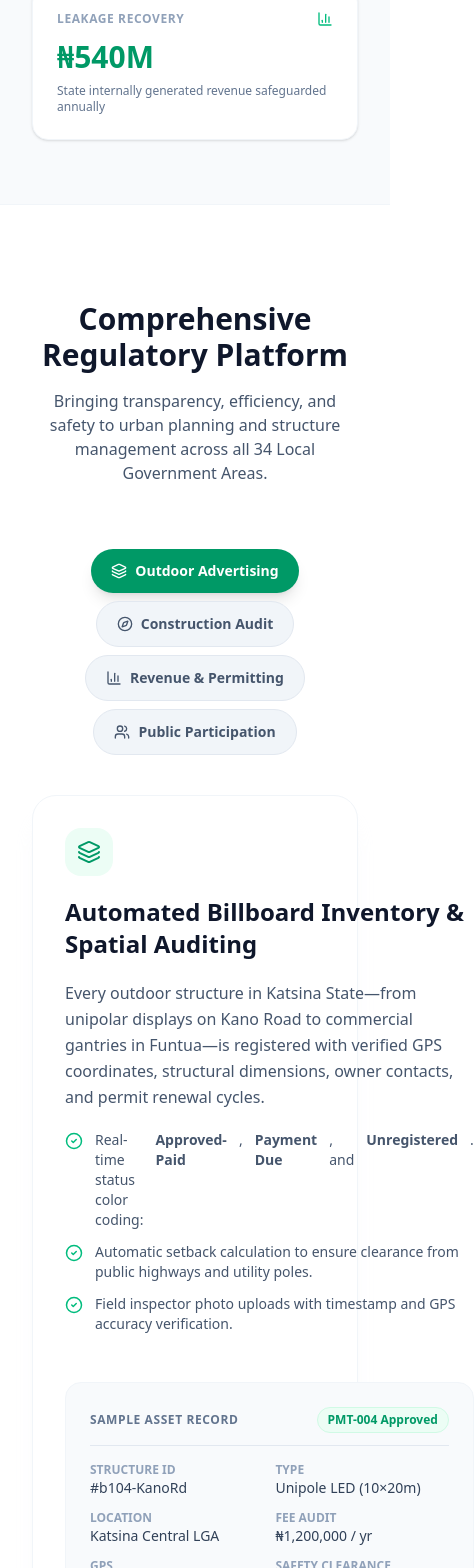
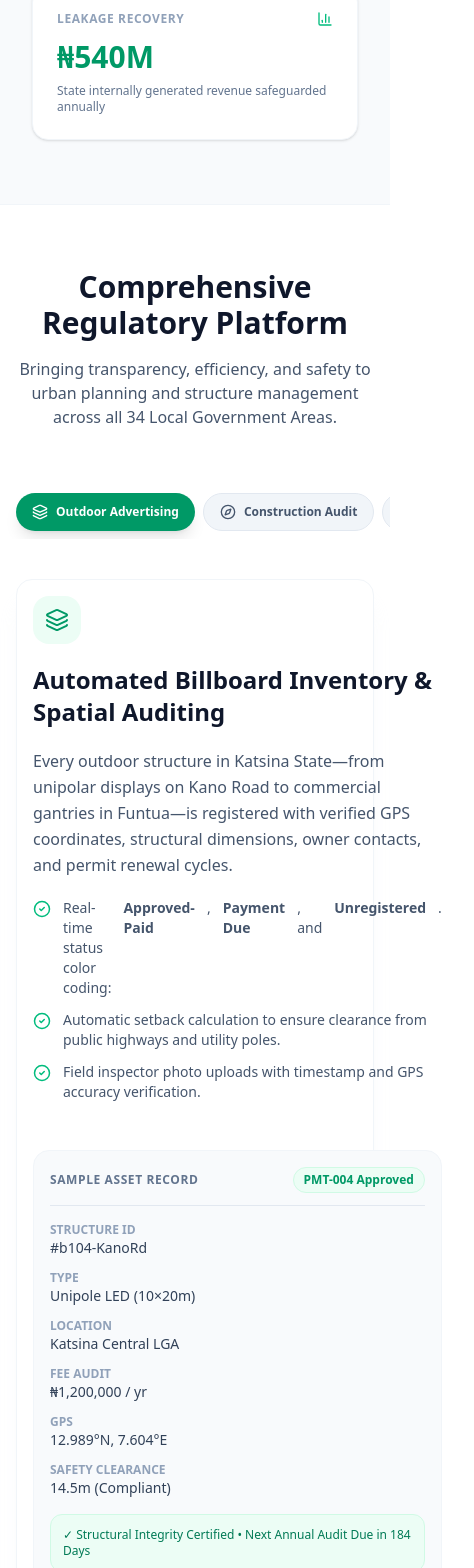
Before and after one commit to aleeyuwada01/SCCP, a React (Vite) app: page / in a window 390 px wide. Shown: the part 1934-3502 px from the top of the page, 474 px wide, since content can reach past the window. Built offline with nearby package versions, Linux system fonts and the light colour scheme.

Commit message:
fix: make Comprehensive Regulatory Platform section fully responsive on mobile

```diff
--- a/src/components/LandingPage.tsx
+++ b/src/components/LandingPage.tsx
@@ -183,14 +183,14 @@ export function LandingPage({ onLoginClick }: { onLoginClick: () => void }) {
         </section>
 
         {/* Platform Pillars Section */}
-        <section id="features-section" className="py-24 max-w-7xl mx-auto px-8 md:px-16 lg:px-24 xl:px-32">
+        <section id="features-section" className="py-16 md:py-24 max-w-7xl mx-auto px-4 sm:px-8 md:px-16 lg:px-24 xl:px-32">
           <div className="text-center max-w-2xl mx-auto mb-16">
             <h2 className="text-3xl font-extrabold text-slate-900 mb-4">Comprehensive Regulatory Platform</h2>
             <p className="text-slate-600">Bringing transparency, efficiency, and safety to urban planning and structure management across all 34 Local Government Areas.</p>
           </div>
 
           {/* Tabs */}
-          <div className="flex flex-wrap justify-center gap-2 mb-10">
+          <div className="flex overflow-x-auto sm:flex-wrap sm:justify-center gap-2 mb-10 pb-2 -mx-4 px-4 sm:mx-0 sm:px-0 scrollbar-hide">
             {[
               { id: 'signage', label: 'Outdoor Advertising', icon: Layers },
               { id: 'construction', label: 'Construction Audit', icon: Compass },
@@ -203,7 +203,7 @@ export function LandingPage({ onLoginClick }: { onLoginClick: () => void }) {
                 <button
                   key={tab.id}
                   onClick={() => setActiveTab(tab.id as any)}
-                  className={`flex items-center gap-2 px-5 py-3 rounded-full text-sm font-bold transition-all ${
+                  className={`flex items-center gap-2 px-4 sm:px-5 py-2.5 sm:py-3 rounded-full text-xs sm:text-sm font-bold transition-all whitespace-nowrap shrink-0 ${
                     isActive
                       ? 'bg-emerald-600 text-white shadow-lg'
                       : 'bg-slate-100 text-slate-600 hover:bg-slate-200 border border-slate-200'
@@ -217,7 +217,7 @@ export function LandingPage({ onLoginClick }: { onLoginClick: () => void }) {
           </div>
 
           {/* Tab Content */}
-          <div className="bg-white border border-slate-100 rounded-3xl p-8 lg:p-12 shadow-xl shadow-slate-200/20">
+          <div className="bg-white border border-slate-100 rounded-2xl sm:rounded-3xl p-4 sm:p-8 lg:p-12 shadow-xl shadow-slate-200/20">
             {activeTab === 'signage' && (
               <div className="grid lg:grid-cols-2 gap-12 items-center">
                 <div className="space-y-5">
@@ -234,12 +234,12 @@ export function LandingPage({ onLoginClick }: { onLoginClick: () => void }) {
                     <li className="flex items-start gap-3"><CheckCircle2 size={18} className="text-emerald-500 shrink-0 mt-0.5" /> Field inspector photo uploads with timestamp and GPS accuracy verification.</li>
                   </ul>
                 </div>
-                <div className="bg-slate-50 p-6 rounded-2xl border border-slate-100 text-sm space-y-4">
+                <div className="bg-slate-50 p-4 sm:p-6 rounded-2xl border border-slate-100 text-sm space-y-4">
                   <div className="flex items-center justify-between pb-3 border-b border-slate-200">
                     <span className="font-bold text-slate-500 text-xs uppercase tracking-wider">Sample Asset Record</span>
                     <span className="text-xs font-bold text-emerald-600 bg-emerald-50 px-2.5 py-1 rounded-full border border-emerald-100">PMT-004 Approved</span>
                   </div>
-                  <div className="grid grid-cols-2 gap-3 text-slate-700">
+                  <div className="grid grid-cols-1 sm:grid-cols-2 gap-3 text-slate-700">
                     <div><span className="text-slate-400 block text-xs font-bold uppercase">Structure ID</span>#b104-KanoRd</div>
                     <div><span className="text-slate-400 block text-xs font-bold uppercase">Type</span>Unipole LED (10×20m)</div>
                     <div><span className="text-slate-400 block text-xs font-bold uppercase">Location</span>Katsina Central LGA</div>
@@ -270,12 +270,12 @@ export function LandingPage({ onLoginClick }: { onLoginClick: () => void }) {
                     <li className="flex items-start gap-3"><CheckCircle2 size={18} className="text-blue-500 shrink-0 mt-0.5" /> Estimated footprint mapping with square meter coverage and zoning classification.</li>
                   </ul>
                 </div>
-                <div className="bg-slate-50 p-6 rounded-2xl border border-slate-100 text-sm space-y-4">
+                <div className="bg-slate-50 p-4 sm:p-6 rounded-2xl border border-slate-100 text-sm space-y-4">
                   <div className="flex items-center justify-between pb-3 border-b border-slate-200">
                     <span className="font-bold text-slate-500 text-xs uppercase tracking-wider">Case #c108 • Flagged</span>
                     <span className="text-xs font-bold text-rose-600 bg-rose-50 px-2.5 py-1 rounded-full border border-rose-100">Stop Work Active</span>
                   </div>
-                  <div className="grid grid-cols-2 gap-3 text-slate-700">
+                  <div className="grid grid-cols-1 sm:grid-cols-2 gap-3 text-slate-700">
                     <div><span className="text-slate-400 block text-xs font-bold uppercase">Detection</span>Satellite Anomaly</div>
                     <div><span className="text-slate-400 block text-xs font-bold uppercase">Est. Footprint</span>450 m²</div>
                     <div><span className="text-slate-400 block text-xs font-bold uppercase">Zone</span>Daura Commercial Sector</div>
@@ -304,7 +304,7 @@ export function LandingPage({ onLoginClick }: { onLoginClick: () => void }) {
                     <li className="flex items-start gap-3"><CheckCircle2 size={18} className="text-amber-500 shrink-0 mt-0.5" /> Cryptographic audit trail for every status change and fee receipt.</li>
                   </ul>
                 </div>
-                <div className="bg-slate-50 p-6 rounded-2xl border border-slate-100 text-sm space-y-4">
+                <div className="bg-slate-50 p-4 sm:p-6 rounded-2xl border border-slate-100 text-sm space-y-4">
                   <div className="flex items-center justify-between pb-3 border-b border-slate-200">
                     <span className="font-bold text-slate-500 text-xs uppercase tracking-wider">State IGR Fiscal Audit</span>
                     <span className="text-xs font-bold text-emerald-600">Q3 Real-time</span>
@@ -346,7 +346,7 @@ export function LandingPage({ onLoginClick }: { onLoginClick: () => void }) {
                     <li className="flex items-start gap-3"><CheckCircle2 size={18} className="text-emerald-500 shrink-0 mt-0.5" /> Triaged within 24 hours by URPB zonal enforcement officers.</li>
                   </ul>
                 </div>
-                <div className="bg-slate-50 p-6 rounded-2xl border border-slate-100 text-sm space-y-4">
+                <div className="bg-slate-50 p-4 sm:p-6 rounded-2xl border border-slate-100 text-sm space-y-4">
                   <div className="flex items-center justify-between pb-3 border-b border-slate-200">
                     <span className="font-bold text-slate-500 text-xs uppercase tracking-wider">Citizen Tip #t-9812</span>
                     <span className="text-xs font-bold text-emerald-600 bg-emerald-50 px-2.5 py-1 rounded-full border border-emerald-100">Converted to Case</span>
```
